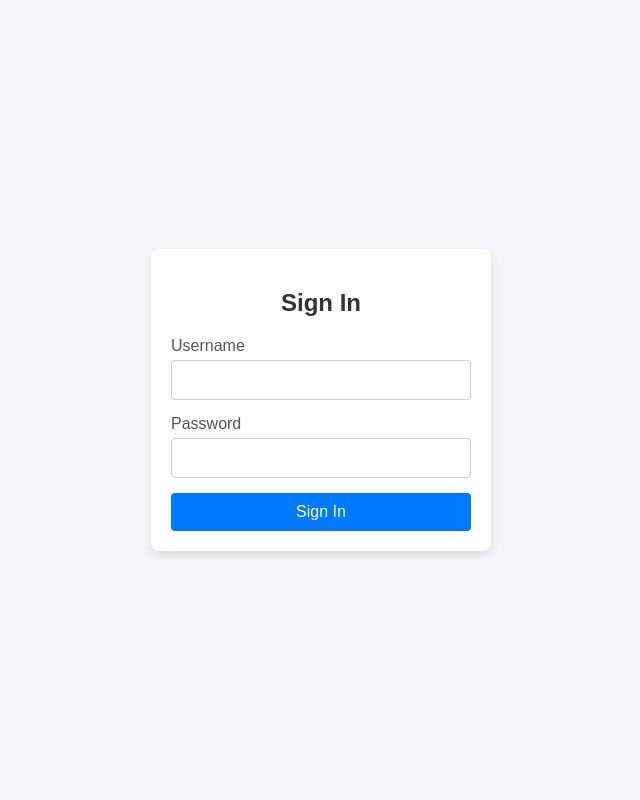
After one commit to msweation/OrgChartApp, a Flask app: page /auth/signin in a window 1280 px wide. The commit adds this page. Shown: the whole page, without its empty margins (319-959 px from the left). Run offline with Flask 3, Linux system fonts and the light colour scheme.

Commit message:
Added sign in functionality

```diff
--- /dev/null
+++ b/app/auth.py
@@ -0,0 +1,57 @@
+# auth.py
+from flask import Blueprint, render_template, request, redirect, url_for, flash, current_app as app, Response
+from flask_login import login_user, logout_user, login_required, current_user
+from .models import db, User
+import os
+
+auth = Blueprint('auth', __name__)
+
+def render_template_with_paths(template_name, **context):
+    template_path = os.path.join(os.getcwd(), 'templates', template_name)
+    css_path = url_for('static', filename='css/signin_styles.css')
+    print(f"Rendering {template_name} from: {template_path}")
+    print(f"CSS path: {css_path}")
+    try:
+        with open(template_path) as file:
+            content = file.read()
+        # Manually inject the paths into the content
+        content = content.replace('{{ css_path }}', css_path)
+        for key, value in context.items():
+            content = content.replace(f'{{{{ {key} }}}}', value)
+        return Response(content, mimetype='text/html')
+    except Exception as e:
+        print(f"Error rendering {template_name}: {e}")
+        return str(e)
+
+@auth.route('/signin', methods=['GET', 'POST'])
+def signin():
+    if request.method == 'POST':
+        username = request.form['username']
+        password = request.form['password']
+        user = User.query.filter_by(username=username).first()
+        if user and user.check_password(password):
+            login_user(user)
+            return redirect(url_for('index'))
+        flash('Invalid username or password')
+    return render_template_with_paths('signin.html', sign_in_url=url_for('auth.signin'), change_password_url=url_for('auth.change_password'))
+
+@auth.route('/logout', methods=['POST'])
+@login_required
+def logout():
+    logout_user()
+    return redirect(url_for('auth.signin'))
+
+@auth.route('/change_password', methods=['GET', 'POST'])
+@login_required
+def change_password():
+    if request.method == 'POST':
+        old_password = request.form['old_password']
+        new_password = request.form['new_password']
+        if current_user.check_password(old_password):
+            current_user.set_password(new_password)
+            db.session.commit()
+            flash('Password changed successfully')
+            return redirect(url_for('index'))
+        else:
+            flash('Old password is incorrect')
+    return render_template_with_paths('change_password.html', change_password_url=url_for('auth.change_password'))
--- /dev/null
+++ b/app/static/css/signin_styles.css
@@ -0,0 +1,116 @@
+/* Add any styles you need here */
+body {
+    width: 100vw;
+    height: 100vh;
+    display: flex;
+    align-items: center;
+    justify-content: center;
+    background-color: #f4f4f9;
+    font-family: Arial, sans-serif;
+    margin: 0;
+}
+
+#sign-in-container {
+    width: 300px;
+    padding: 20px;
+    background-color: white;
+    border-radius: 8px;
+    box-shadow: 0 4px 8px rgba(0, 0, 0, 0.1);
+    text-align: center;
+}
+
+#sign-in-container h2 {
+    margin-bottom: 20px;
+    color: #333;
+}
+
+#sign-in-container form {
+    display: flex;
+    flex-direction: column;
+    align-items: center;
+}
+
+#sign-in-container label {
+    width: 100%;
+    text-align: left;
+    margin-bottom: 5px;
+    color: #555;
+}
+
+#sign-in-container input {
+    width: 100%;
+    padding: 10px;
+    margin-bottom: 15px;
+    border: 1px solid #ccc;
+    border-radius: 4px;
+    box-sizing: border-box;
+    font-size: 16px;
+}
+
+#sign-in-container button {
+    width: 100%;
+    padding: 10px;
+    font-size: 16px;
+    border: none;
+    border-radius: 4px;
+    background-color: #007bff;
+    color: white;
+    cursor: pointer;
+}
+
+#sign-in-container button:hover {
+    background-color: #0056b3;
+}
+
+
+#change-password-container {
+    width: 300px;
+    padding: 20px;
+    background-color: white;
+    border-radius: 8px;
+    box-shadow: 0 4px 8px rgba(0, 0, 0, 0.1);
+    text-align: center;
+}
+
+#change-password-container h2 {
+    margin-bottom: 20px;
+    color: #333;
+}
+
+#change-password-container form {
+    display: flex;
+    flex-direction: column;
+    align-items: center;
+}
+
+#change-password-container label {
+    width: 100%;
+    text-align: left;
+    margin-bottom: 5px;
+    color: #555;
+}
+
+#change-password-container input {
+    width: 100%;
+    padding: 10px;
+    margin-bottom: 15px;
+    border: 1px solid #ccc;
+    border-radius: 4px;
+    box-sizing: border-box;
+    font-size: 16px;
+}
+
+#change-password-container button {
+    width: 100%;
+    padding: 10px;
+    font-size: 16px;
+    border: none;
+    border-radius: 4px;
+    background-color: #007bff;
+    color: white;
+    cursor: pointer;
+}
+
+#change-password-container button:hover {
+    background-color: #0056b3;
+}
--- a/config.py
+++ b/config.py
@@ -1,3 +1,7 @@
 import os
 
-UPLOAD_FOLDER = os.path.join(os.getcwd(), 'uploads')
+class Config:
+    SECRET_KEY = os.environ.get('SECRET_KEY') or 'you-will-never-guess'
+    SQLALCHEMY_DATABASE_URI = os.environ.get('DATABASE_URL') or 'sqlite:///app.db'
+    SQLALCHEMY_TRACK_MODIFICATIONS = False
+    UPLOAD_FOLDER = os.path.join(os.getcwd(), 'uploads')
--- a/requirements.txt
+++ b/requirements.txt
@@ -1,4 +1,6 @@
 Flask
+Flask-SQLAlchemy
+Flask-Login
 pandas
 google-cloud-bigquery
 db-dtypes
--- a/templates/index.html
+++ b/templates/index.html
@@ -4,11 +4,13 @@
     <meta charset="UTF-8">
     <meta name="viewport" content="width=device-width, initial-scale=1.0">
     <title>Org Chart</title>
-    <link rel="stylesheet" href="{{ url_for('static', filename='css/styles.css') }}">
+    <link rel="stylesheet" href="{{ css_path }}">
     <script src="https://d3js.org/d3.v6.min.js"></script>
 </head>
 <body>
     <div id="tool-bar">
+        <div id="logout-button" class="clickable">Log Out</div>
+        <div id="change-password-button" class="clickable">Change Password</div>
         <div id="search-container">
             <input type="text" id="search-bar" placeholder="Search for a name" class="clickable">
             <button id="search-button" class="clickable">Search</button>
@@ -25,6 +27,6 @@
         </div>
     </div>
     <div id="chart"></div>
-    <script src="{{ url_for('static', filename='js/scripts.js') }}"></script>
+    <script src="{{ js_path }}"></script>
 </body>
 </html>
--- /dev/null
+++ b/templates/signin.html
@@ -0,0 +1,21 @@
+<!DOCTYPE html>
+<html lang="en">
+<head>
+    <meta charset="UTF-8">
+    <meta name="viewport" content="width=device-width, initial-scale=1.0">
+    <title>Sign In</title>
+    <link rel="stylesheet" href="{{ css_path }}">
+</head>
+<body>
+    <div id="sign-in-container">
+        <h2>Sign In</h2>
+        <form method="POST" action="{{ sign_in_url }}">
+            <label for="username">Username</label>
+            <input type="text" id="username" name="username" required>
+            <label for="password">Password</label>
+            <input type="password" id="password" name="password" required>
+            <button type="submit">Sign In</button>
+        </form>
+    </div>
+</body>
+</html>
```
Also changed, not shown: add_user.py (added, +25 -0 lines), app/__init__.py (+19 -2 lines), app/models.py (+33 -0 lines), app/routes.py (+28 -17 lines), app/static/css/styles.css (+36 -4 lines), app/static/js/scripts.js (+17 -0 lines), setup_db.py (added, +7 -0 lines), templates/change_password.html (added, +21 -0 lines).
